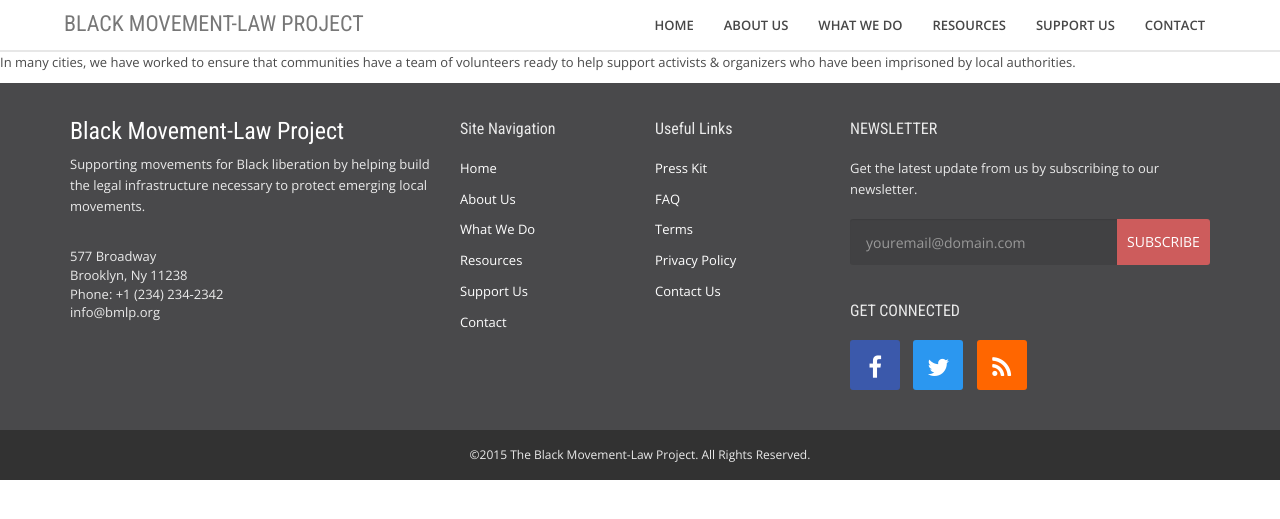
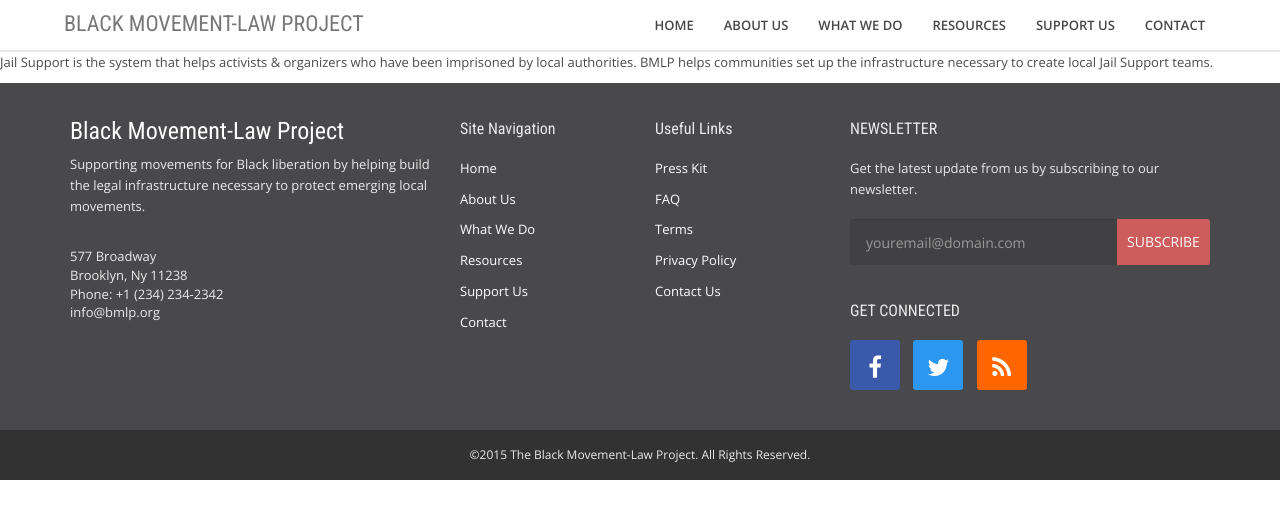
Before and after one commit to BMLP/bmlp.github.io, a Jekyll site: the page built from _posts/whatwedo/1959-3-3-jail-support-training.md, in a window 1280 px wide. Shown: the top 519 px of the page. Built offline with Jekyll 4.4.1, drawn with Linux system fonts in a browser that asks for light colours; Markdown is read by kramdown in place of the engine named in the settings.

Commit message:
Updated 1959-3-3-jail-support-training.md

```diff
--- a/_posts/whatwedo/1959-3-3-jail-support-training.md
+++ b/_posts/whatwedo/1959-3-3-jail-support-training.md
@@ -4,7 +4,9 @@
 published: true
 icon: flag
 permalink: "jail-support-training"
+title: Untitled
 ---
 
 
-In many cities, we have worked to ensure that communities have a team of volunteers ready to help support activists & organizers who have been imprisoned by local authorities.
+
+Jail Support is the system that helps activists & organizers who have been imprisoned by local authorities. BMLP helps communities set up the infrastructure necessary to create local Jail Support teams.
```
